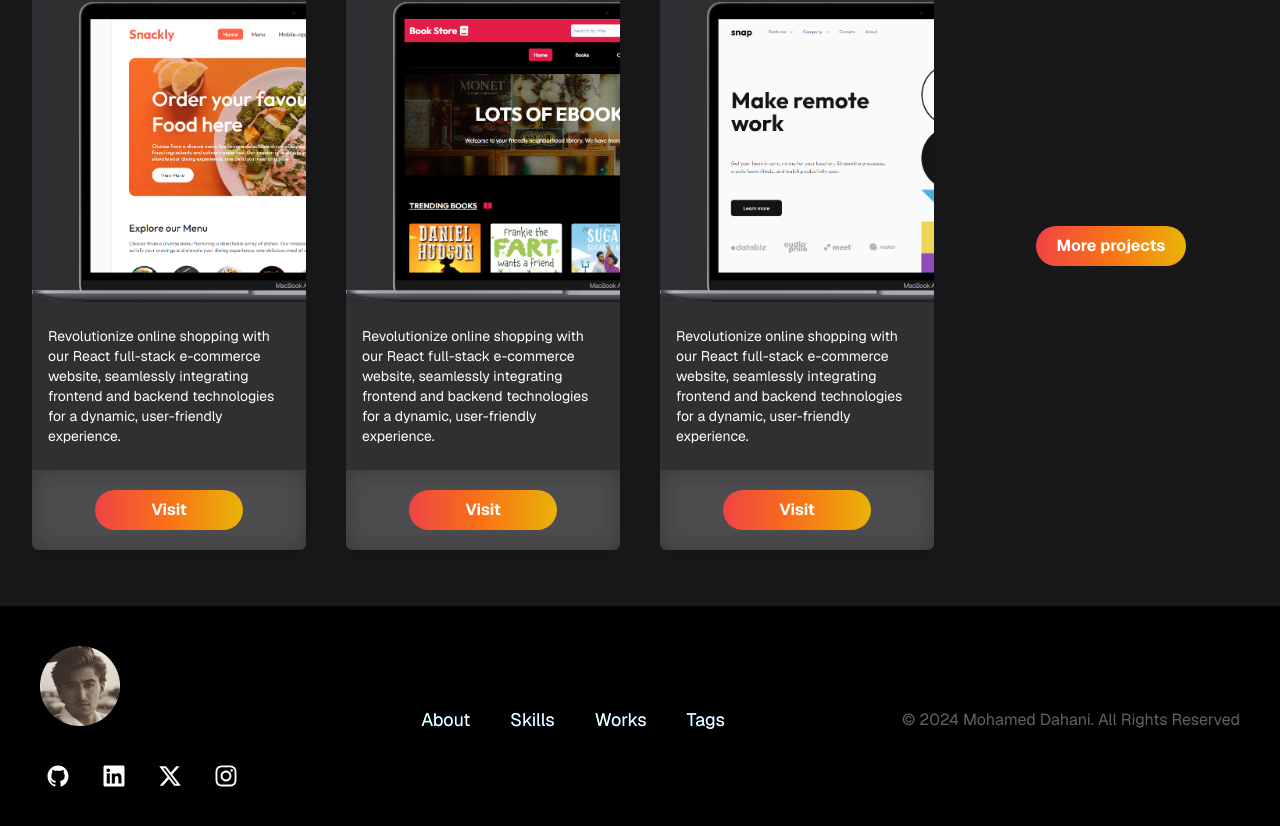
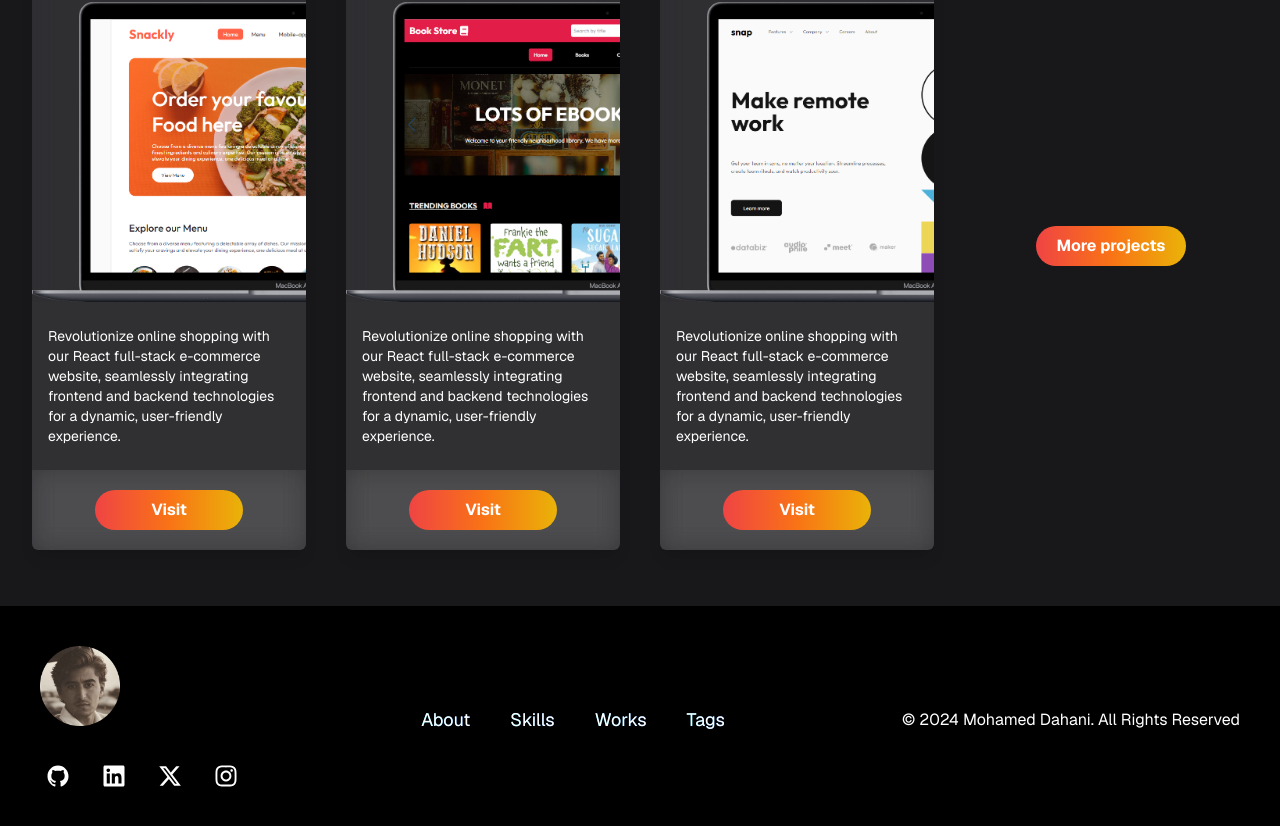
Before and after one commit to dahani-dev/portfolio-with-Nextjs, a Next.js app: page / in a window 1280 px wide. Shown: the part 1508-2334 px from the top of the page. Built offline with nearby package versions, Linux system fonts and the light colour scheme.

Commit message:
fix Accessibility of footer

```diff
--- a/src/app/components/footer.jsx
+++ b/src/app/components/footer.jsx
@@ -78,7 +78,7 @@ const Footer = () => {
           </nav>
         </div>
         <div>
-          <p className="text-[#616264]">
+          <p className="text-black dark:text-white">
             © {year} Mohamed Dahani. All Rights Reserved
           </p>
         </div>
```
